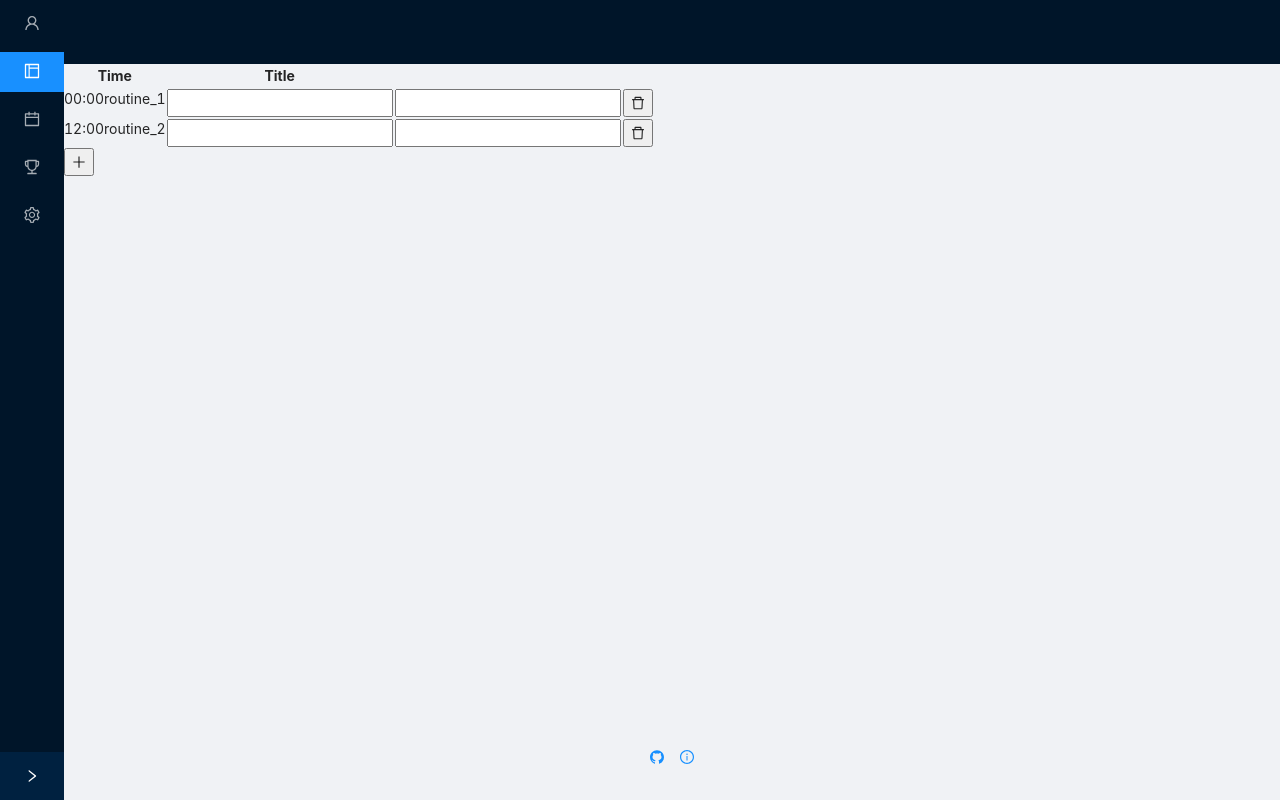
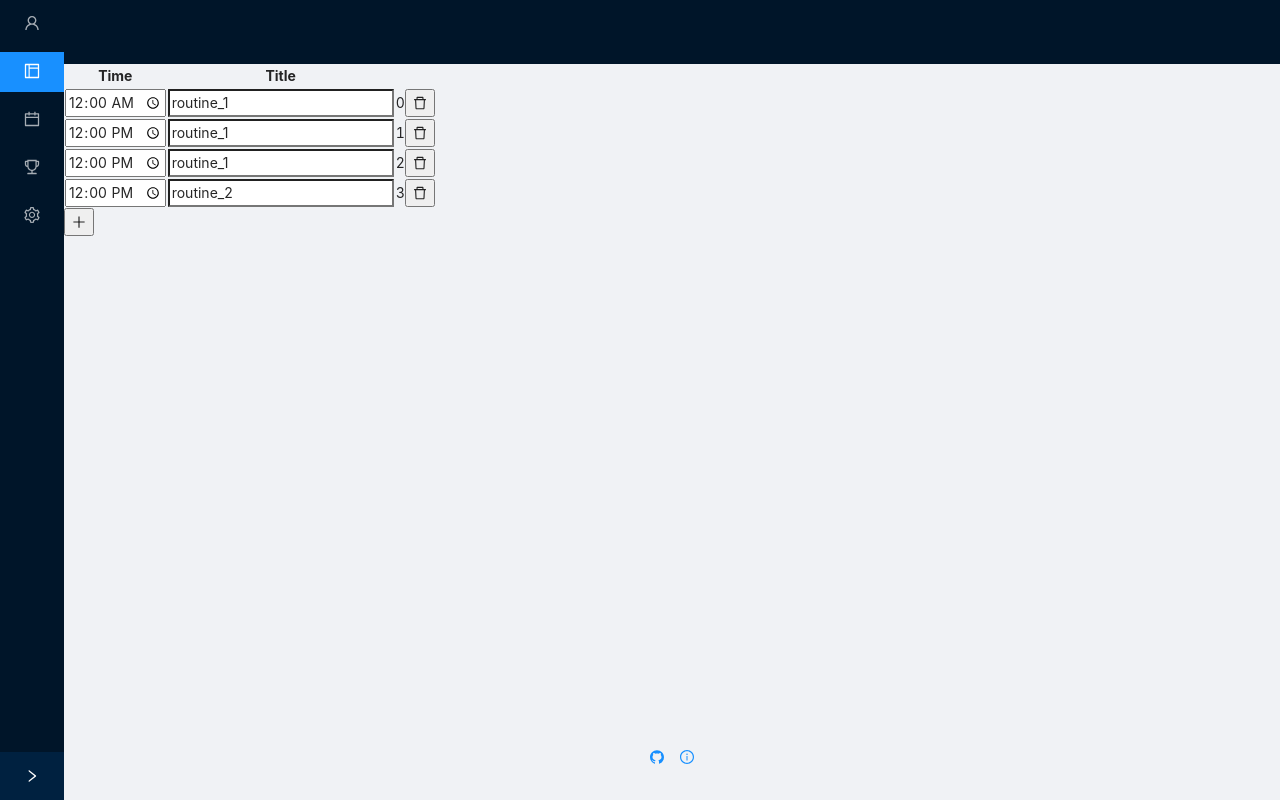
Before and after one commit to MattisZheng/sisyphus_stone, a React (Vite) app: page / in a window 1280 px wide. Built offline with nearby package versions, Linux system fonts and the light colour scheme.

Commit message:
update editable

```diff
--- a/src/components/EditableInput.tsx
+++ b/src/components/EditableInput.tsx
@@ -1,18 +1,20 @@
 import { useState } from 'react';
 
-const EditableInput = (type: string, value: string, onChange:any, onBlur:any) => {
+const EditableInput = ({ index, col, type, value, onBlur }) => {
+  // set initial value
+  const [inputValue, setInputValue] = useState(value);
 
-  const [inputValue, setInputValue] = useState();
-
-  const handleChange = (e) => {
+  // update input value
+  const handleChange = (e: any) => {
     setInputValue(e.target.value);
   };
 
-  const updateValue = () => {
-    console.log('save');
+  // update inputValue to table when onBlur
+  const handleBlur = () => {
+    onBlur(index, col, inputValue);
   };
 
-  return <input type={type} value={inputValue} onChange={handleChange} onBlur={updateValue} />;
+  return <input type={type} value={inputValue} onChange={handleChange} onBlur={handleBlur} />;
 };
 
 export default EditableInput;
--- a/src/contexts/Overview/Routines.tsx
+++ b/src/contexts/Overview/Routines.tsx
@@ -2,81 +2,66 @@ import { useState, useEffect } from 'react';
 import { DeleteOutlined, PlusOutlined } from '@ant-design/icons';
 import EditableInput from '../../components/EditableInput';
 
-const Routine = {
-  id: 1,
-  time: '12:00',
-  title: 'title',
-};
-
-const defaultColumn = {
-  cell: ({ getValue, row: { index }, column: { id }, table }) => {
-    const initialValue = getValue();
-    const [value, setValue] = useState(initialValue);
-
-    const onBlur = () => {
-      console.log('onBlur', value);
-    };
-
-    useEffect(() => {
-      setValue(initialValue);
-    }, [initialValue]);
-
-    return <input value={value} onChange={(e) => setValue(e.target.value)} onBlur={onBlur} />;
-  },
-};
-
 const Routines = () => {
   const [routineList, setRoutineList] = useState<string[]>([]);
-  const [value, setValue] = useState();
 
-  // read from local storage
+  // get routine list
+  // read data from storage, parse it, and set it to state
   function getRoutineList() {
     // get routine list from local storage
-    const localstorage: string | null = localStorage.getItem('routines');
-    // parse routine list
-    if (localstorage) {
-      setRoutineList(JSON.parse(localstorage));
-    }
+    const getData: string | null = localStorage.getItem('routines');
+    // parse routine list to array
+
+      setRoutineList(JSON.parse(getData));
+
   }
 
-  // create new routine when clicks add button
-  function handleClick() {
-    let newArr = [...routineList, { time: '12:00', title: 'routine' }];
+  // add
+  // add new when user clicks the add button
+  function handleAdd() {
+    // create new routine list, add new routine to list
+    let newRoutineList = [...routineList, { time: '12:00', title: 'routine' }];
     // save to local storage
-    localStorage.setItem('routines', JSON.stringify(newArr));
+    localStorage.setItem('routines', JSON.stringify(newRoutineList));
     // re-render routine list
     getRoutineList();
   }
 
-  // update input value
-  function handleEdit(e) {
-    console.log(e);
-  }
   // read input value
+  // save to local storage
+  // set new routine list
   // save to local storage
   // re-render routine list
 
-  // save to local storage onBlur
-  function handleSave() {
-    console.log('save');
+  // save updated value to local storage onBlur
+  function handleUpdate(index, col, value) {
+    // create new routine list
+    let newRoutineList = [...routineList];
+    // update routine list
+    newRoutineList[index][col] = value;
+    // save to local storage
+    localStorage.setItem('routines', JSON.stringify(newRoutineList));
+    console.log(newRoutineList);
+    // re-render routine list
+    getRoutineList();
   }
 
-  // delete routine
-  function deleteRoutine(index: number) {
-    // create new routine list
-    const newRoutineList = [...routineList];
+  // delete routine by index
+  function handleDelete(index) {
+    // remove routine by index
+    let newRoutineList = [...routineList];
     newRoutineList.splice(index, 1);
+    console.log(newRoutineList);
     // save to local storage
-    localStorage.setItem('routineList', JSON.stringify(newRoutineList));
-    setRoutineList(newRoutineList);
+    localStorage.setItem('routines', JSON.stringify(newRoutineList));
+    // re-render routine list
+    getRoutineList();
   }
 
-  function handleDelete(index: number) {
-    deleteRoutine(index);
-  }
-
+  // initial rendering
   useEffect(() => {
     getRoutineList();
+
   }, []);
 
   return (
@@ -89,19 +74,22 @@ const Routines = () => {
           </tr>
         </thead>
         <tbody>
-          {routineList.map((routine) => {
+          {routineList.map((routine, index) => {
             return (
-              <tr>
-                {routine.time}
-                {routine.title}
+              <tr id={index}>
                 <th>
-                  <EditableInput type="time" value={routine.time} onChange={handleEdit} onBlur={handleSave} />
+                  <EditableInput index={index} col="time" type="time" value={routine.time} onBlur={handleUpdate} />
                 </th>
                 <td>
-                  <EditableInput type="text" value={routine.time} onChange={handleEdit} onBlur={handleSave} />
+                  <EditableInput index={index} col="title" type="text" value={routine.title} onBlur={handleUpdate} />
                 </td>
                 <td>
-                  <button onClick={handleDelete}>
+                  {index}
+                  <button
+                    onClick={() => {
+                      handleDelete(index);
+                    }}
+                  >
                     <DeleteOutlined />
                   </button>
                 </td>
@@ -110,7 +98,7 @@ const Routines = () => {
           })}
         </tbody>
       </table>
-      <button onClick={handleClick}>
+      <button onClick={handleAdd}>
         <PlusOutlined />
       </button>
     </div>
--- a/src/data/routines.json
+++ b/src/data/routines.json
@@ -5,6 +5,14 @@
   },
   {
     "time": "12:00",
+    "title": "routine_1"
+  },
+  {
+    "time": "12:00",
+    "title": "routine_1"
+  },
+  {
+    "time": "12:00",
     "title": "routine_2"
   }
 ]
```
